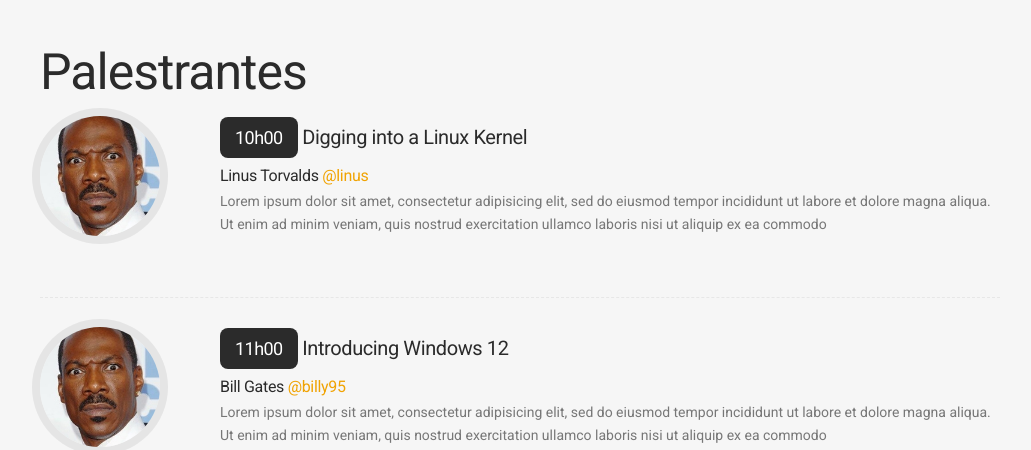
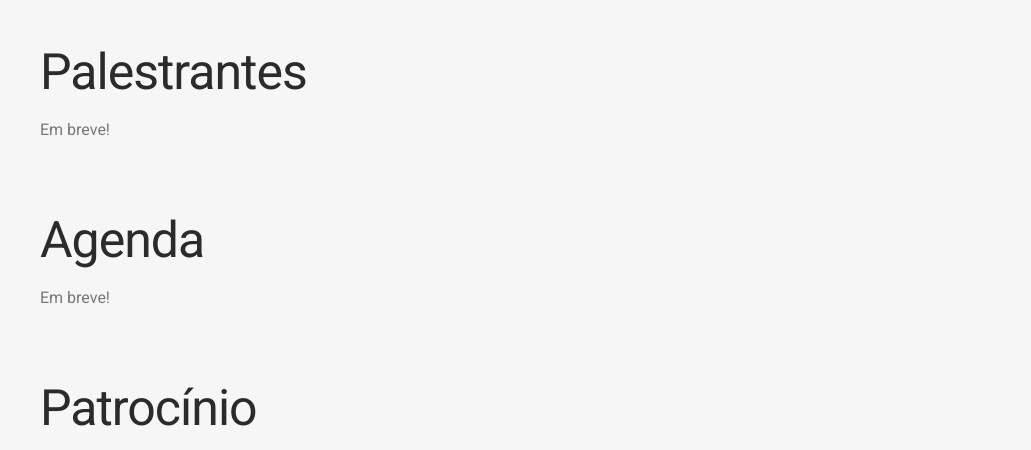
Before and after one commit to devfestsul/site-2014, a plain HTML site: page out/index.html in a window 1280 px wide. Shown: the part 1353-1803 px from the top of the page, without its empty margins (120-1151 px from the left). Drawn offline with nearby package versions, Linux system fonts and the light colour scheme; some packages are replaced by stand-ins of ours.

Commit message:
Hidden default speakers, just for now!

```diff
--- a/out/index.html
+++ b/out/index.html
@@ -133,7 +133,9 @@
 
   <h2 class="section-title">Palestrantes</h2>
 
-  <ul class="speakers-list">
+  <p>Em breve!</p>
+
+  <!-- <ul class="speakers-list">
 
 
 
@@ -261,7 +263,7 @@
       </li>
 
 
-  </ul>
+  </ul> -->
 
 </div>
   </section>
```
Also changed, not shown: 1 other file.
